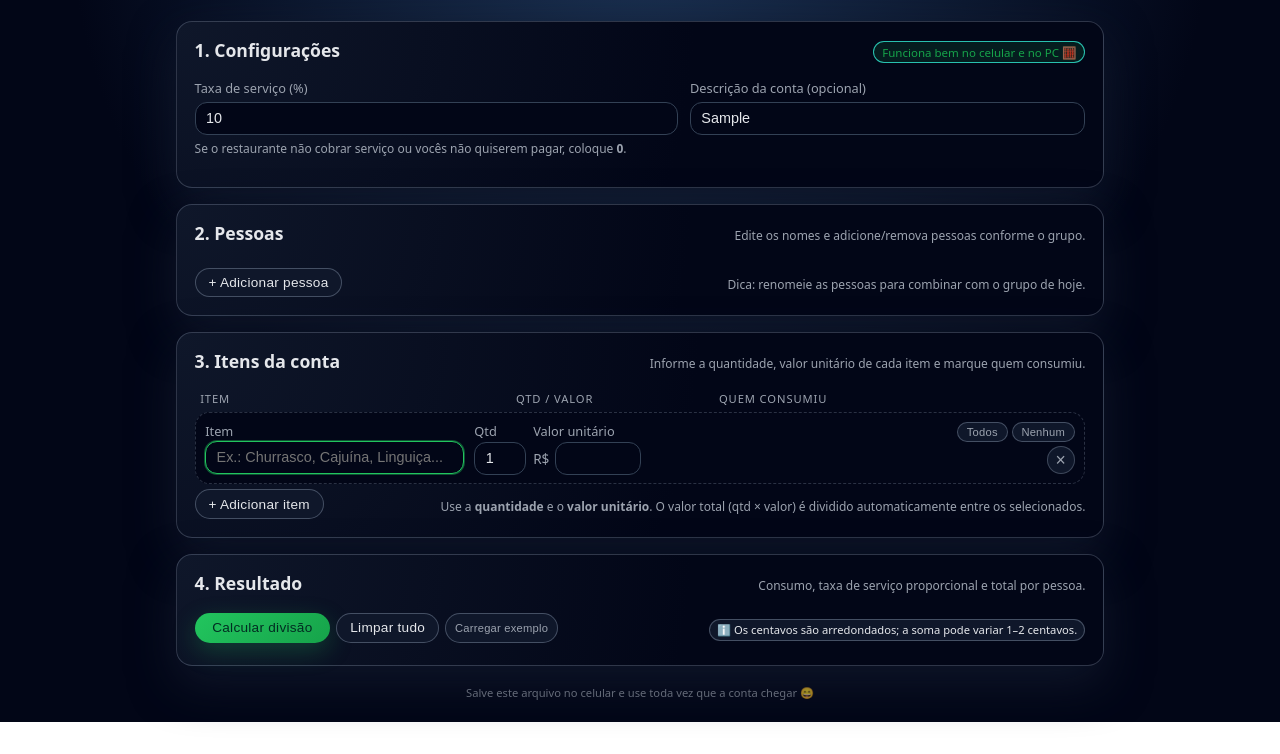
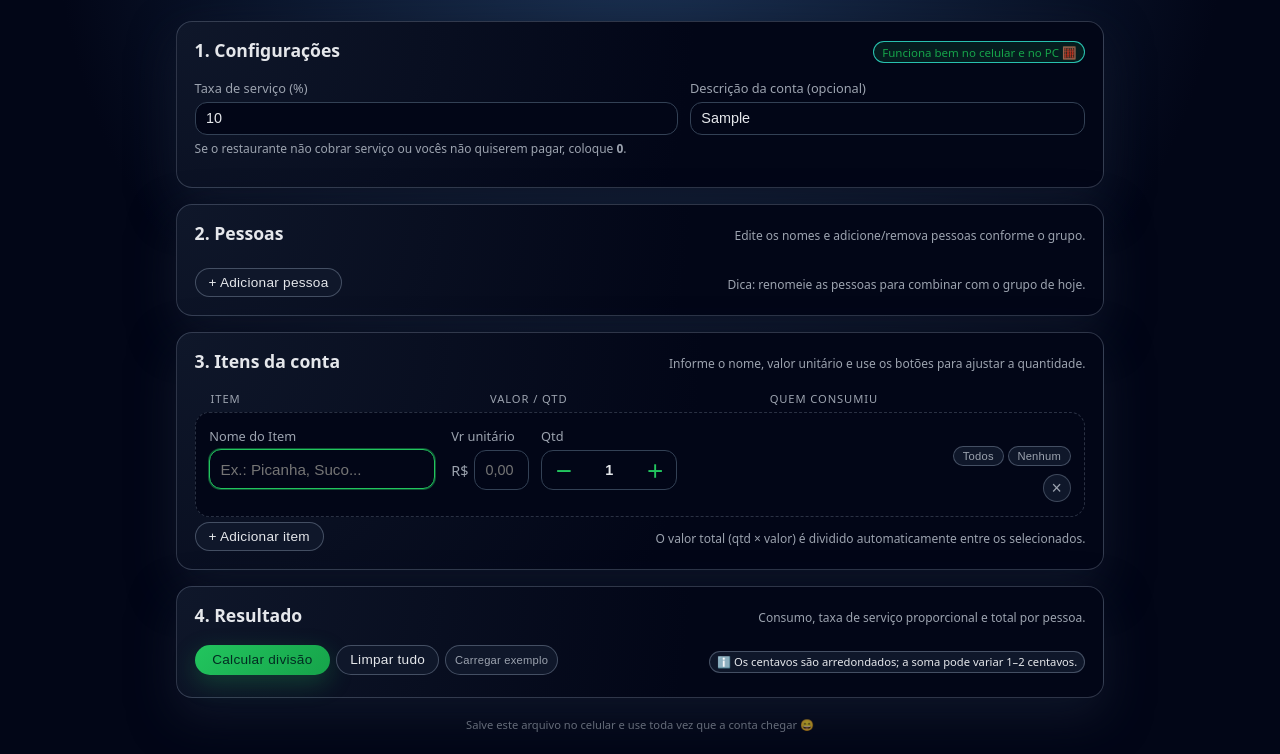
Before and after one commit to DanielFreitasDev/dividir_conta, a plain HTML site: page index.html in a window 1280 px wide. Both pictures are taken after typing "Sample" into the empty fields and a click on the button "+ Adicionar item". Shown: the part 96-850 px from the top of the page. Before the commit the page ends 818 px from the top, so only its background shows below. Drawn offline with Linux system fonts and the light colour scheme.

Commit message:
Ajustado caixa de valores

```diff
--- a/index.html
+++ b/index.html
@@ -5,13 +5,10 @@
     <title>Divisor de Conta de Restaurante</title>
     <meta name="viewport" content="width=device-width, initial-scale=1"/>
 
-    <!-- PWA: cor do tema -->
     <meta name="theme-color" content="#020617"/>
 
-    <!-- PWA: manifesto -->
     <link rel="manifest" href="manifest.webmanifest"/>
 
-    <!-- Ícone básico do site (ajuste o caminho se precisar) -->
     <link rel="icon" type="image/png" sizes="192x192" href="icons/icon-192.png"/>
 
     <style>
@@ -105,13 +102,6 @@
         .card h2 {
             margin: 0 0 0.7rem 0;
             font-size: 1.1rem;
-        }
-
-        .card .subtitle {
-            margin-top: -0.25rem;
-            margin-bottom: 0.75rem;
-            font-size: 0.8rem;
-            color: var(--muted);
         }
 
         label {
@@ -294,7 +284,7 @@
         }
 
         .items-header {
-            display: none;
+            display: none; /* Oculto no mobile */
             font-size: 0.7rem;
             text-transform: uppercase;
             letter-spacing: 0.08em;
@@ -306,74 +296,178 @@
             padding-inline: 0.15rem;
         }
 
+        /* --- ESTILOS DE ITEM ATUALIZADOS PARA MOBILE E STEPPER --- */
         .item-row {
-            display: grid;
-            grid-template-columns: minmax(0, 1.4fr) minmax(0, 0.9fr);
-            gap: 0.45rem 0.65rem;
-            padding: 0.55rem 0.6rem;
+            display: flex;
+            flex-direction: column; /* Mobile: Um abaixo do outro */
+            gap: 0.8rem;
+            padding: 0.85rem;
             border-radius: 0.9rem;
             border: 1px dashed rgba(148, 163, 184, 0.28);
             background: radial-gradient(circle at top left, var(--bg-softer) 0, var(--bg) 100%);
         }
 
+        .item-name {
+            width: 100%;
+        }
+
         .item-name input[type="text"] {
-            font-size: 0.9rem;
+            font-size: 0.95rem;
+            width: 100%;
         }
 
         .item-price {
             display: flex;
-            align-items: flex-end;
-            gap: 0.45rem;
+            flex-direction: column; /* Mobile: Valor em cima, Qtd embaixo */
+            gap: 0.8rem;
+            width: 100%;
         }
 
-        .item-price span {
-            font-size: 0.85rem;
+        /* Container do input de Valor */
+        .price-container {
+            width: 100%;
+        }
+
+        /* Container do controlador de quantidade */
+        .qty-container {
+            width: 100%;
+        }
+
+        /* --- CORREÇÃO DE ALTURA IGUAL --- */
+        /* Força a mesma altura para input de nome, input de preço e o stepper de quantidade */
+        .item-name-input,
+        .item-price-input,
+        .stepper {
+            height: 2.5rem; /* Altura unificada (aprox 40px) */
+        }
+
+        /* Estilo do controlador de quantidade (Stepper) */
+        .stepper {
+            display: flex;
+            align-items: center;
+            border: 1px solid var(--border-soft);
+            border-radius: var(--radius-input);
+            background-color: var(--bg-softer);
+            overflow: hidden;
+            width: 100%;
+            padding: 0; /* Remove padding interno para alinhar com inputs */
+        }
+
+        .stepper button {
+            background: none;
+            border: none;
+            color: var(--accent);
+            font-size: 1.1rem;
+            font-weight: bold;
+            padding: 0 0.8rem;
+            cursor: pointer;
+            transition: background 0.2s;
+            display: flex;
+            align-items: center;
+            justify-content: center;
+            height: 100%; /* Botão ocupa toda a altura do container */
+        }
+
+        .stepper button:hover {
+            background-color: rgba(34, 197, 94, 0.1);
+        }
+
+        .stepper button:active {
+            background-color: rgba(34, 197, 94, 0.2);
+        }
+
+        .stepper input {
+            flex: 1;
+            border: none;
+            background: transparent;
+            text-align: center;
+            padding: 0;
+            font-weight: 600;
+            width: 3rem;
+            -moz-appearance: textfield;
+            color: var(--text);
+            height: 100%; /* Input ocupa altura total */
+        }
+
+        .stepper input:focus {
+            box-shadow: none;
+            transform: none;
+        }
+
+        /* Ajustes para alinhar Labels */
+        .item-price label, .item-name label {
+            display: block;
+            margin-bottom: 0.35rem;
+            font-size: 0.8rem;
             color: var(--muted);
         }
 
         .item-participants {
-            grid-column: 1 / -1;
             display: flex;
             flex-wrap: wrap;
-            gap: 0.2rem;
+            gap: 0.35rem;
+            margin-top: 0.2rem;
         }
 
         .item-actions {
             display: flex;
             align-items: center;
-            justify-content: flex-end;
-            gap: 0.25rem;
-            grid-column: 1 / -1;
+            justify-content: space-between; /* No mobile, espalha os botões */
+            gap: 0.5rem;
+            width: 100%;
+            margin-top: 0.5rem;
+            padding-top: 0.5rem;
+            border-top: 1px dashed rgba(148, 163, 184, 0.15);
         }
 
+        /* --- MEDIA QUERIES (PC / Tablet) --- */
         @media (min-width: 768px) {
             .items-header {
                 display: grid;
-                grid-template-columns: minmax(0, 1.4fr) minmax(0, 0.9fr) minmax(
-                        0,
-                        1.6fr
-                ) auto;
-                padding-inline: 0.2rem;
+                grid-template-columns: 1.3fr 1.3fr 1.4fr auto;
+                padding-inline: 0.85rem;
+                gap: 1rem;
             }
 
             .item-row {
-                grid-template-columns: minmax(0, 1.4fr) minmax(0, 0.9fr) minmax(
-                        0,
-                        1.6fr
-                ) auto;
-                align-items: center;
+                display: grid;
+                grid-template-columns: 1.3fr 1.3fr 1.4fr auto;
+                align-items: start;
+                gap: 1rem;
+            }
+
+            .item-price {
+                flex-direction: row; /* PC: Lado a lado */
+                gap: 0.75rem;
+            }
+
+            .price-container {
+                flex: 1.2;
+            }
+
+            .qty-container {
+                flex: 0.8;
+            }
+
+            .stepper {
+                width: auto;
             }
 
             .item-participants {
-                grid-column: auto;
+                margin-top: 1.6rem;
             }
 
             .item-actions {
-                grid-column: auto;
                 flex-direction: column;
                 align-items: flex-end;
+                justify-content: center;
+                border-top: none;
+                margin-top: 1.2rem;
+                padding-top: 0;
             }
         }
+
+        /* --- FIM BLOCO ATUALIZADO --- */
 
         .chip {
             display: inline-flex;
@@ -618,12 +712,12 @@
     <section class="card">
         <div class="section-header">
             <h2>3. Itens da conta</h2>
-            <small>Informe a quantidade, valor unitário de cada item e marque quem consumiu.</small>
+            <small>Informe o nome, valor unitário e use os botões para ajustar a quantidade.</small>
         </div>
 
         <div class="items-header">
             <span>Item</span>
-            <span>Qtd / Valor</span>
+            <span>Valor / Qtd</span>
             <span>Quem consumiu</span>
             <span></span>
         </div>
@@ -635,7 +729,7 @@
                 + Adicionar item
             </button>
             <span class="hint">
-          Use a <strong>quantidade</strong> e o <strong>valor unitário</strong>. O valor total (qtd × valor) é dividido automaticamente entre os selecionados.
+          O valor total (qtd × valor) é dividido automaticamente entre os selecionados.
         </span>
         </div>
     </section>
@@ -820,43 +914,52 @@
 
                 row.innerHTML = `
             <div class="item-name">
-              <label style="margin-bottom:0.15rem;">Item</label>
+              <label style="margin-bottom:0.35rem;">Nome do Item</label>
               <input
                 type="text"
                 class="item-name-input"
-                placeholder="Ex.: Churrasco, Cajuína, Linguiça..."
+                placeholder="Ex.: Picanha, Suco..."
                 value="${escapeHtml(item.name || "")}"
               />
             </div>
+
             <div class="item-price">
-              <div style="width:80px;">
-                <label style="margin-bottom:0.15rem;">Qtd</label>
-                <input
-                  type="number"
-                  class="item-qty-input"
-                  min="1"
-                  step="1"
-                  inputmode="numeric"
-                  value="${qtyValue}"
-                />
-              </div>
-              <div style="width:100%;">
-                <label style="margin-bottom:0.15rem;">Valor unitário</label>
+              <div class="price-container">
+                <label>Vr unitário</label>
                 <div style="display:flex;align-items:center;gap:.35rem;">
-                  <span>R$</span>
+                  <span style="color:var(--muted); font-size:0.9rem;">R$</span>
                   <input
                     type="number"
                     class="item-price-input"
                     min="0"
                     step="0.01"
                     inputmode="decimal"
+                    placeholder="0,00"
                     value="${priceValue !== "" ? priceValue : ""}"
                   />
                 </div>
               </div>
+
+              <div class="qty-container">
+                <label>Qtd</label>
+                <div class="stepper">
+                    <button type="button" class="btn-decrease" title="Diminuir">－</button>
+                    <input
+                        type="number"
+                        class="item-qty-input"
+                        min="1"
+                        step="1"
+                        readonly
+                        value="${qtyValue}"
+                    />
+                    <button type="button" class="btn-increase" title="Aumentar">＋</button>
+                </div>
+              </div>
             </div>
+
             <div class="item-participants">
-            </div>
+              </div>
+
             <div class="item-actions">
               <div style="display:flex;gap:0.25rem;">
                 <button type="button" class="mini-btn select-all">Todos</button>
@@ -871,29 +974,43 @@
                 const nameInput = row.querySelector(".item-name-input");
                 const priceInput = row.querySelector(".item-price-input");
                 const qtyInput = row.querySelector(".item-qty-input");
+                const btnDecrease = row.querySelector(".btn-decrease");
+                const btnIncrease = row.querySelector(".btn-increase");
                 const participantsContainer = row.querySelector(".item-participants");
                 const selectAllBtn = row.querySelector(".select-all");
                 const clearAllBtn = row.querySelector(".clear-all");
                 const removeItemBtn = row.querySelector(".remove-item");
 
+                // Nome
                 nameInput.addEventListener("input", (e) => {
                     item.name = e.target.value;
                 });
 
+                // Preço
                 priceInput.addEventListener("input", (e) => {
                     const raw = String(e.target.value || "").replace(",", ".");
                     const v = parseFloat(raw);
                     item.price = isNaN(v) ? 0 : v;
                 });
 
-                qtyInput.addEventListener("input", (e) => {
-                    const raw = String(e.target.value || "").replace(",", ".");
-                    let q = parseInt(raw, 10);
-                    if (!isFinite(q) || q < 1) q = 1;
-                    item.quantity = q;
-                    qtyInput.value = q;
+                // Lógica de Quantidade (Botões)
+                const updateQuantity = (newQty) => {
+                    if (newQty < 1) newQty = 1;
+                    item.quantity = newQty;
+                    qtyInput.value = newQty;
+                };
+
+                btnDecrease.addEventListener("click", () => {
+                    let current = parseInt(qtyInput.value, 10) || 1;
+                    updateQuantity(current - 1);
                 });
 
+                btnIncrease.addEventListener("click", () => {
+                    let current = parseInt(qtyInput.value, 10) || 1;
+                    updateQuantity(current + 1);
+                });
+
+                // Participantes
                 participantsContainer.innerHTML = "";
                 state.people.forEach((person) => {
                     const label = document.createElement("label");
@@ -926,6 +1043,7 @@
                     participantsContainer.appendChild(label);
                 });
 
+                // Ações
                 selectAllBtn.addEventListener("click", () => {
                     item.participants = state.people.map((p) => p.id);
                     renderItems();
@@ -1125,7 +1243,7 @@
             addItem({
                 name: "Linguiça Cuiabana Suína",
                 price: 13.0,
-                quantity: 1,
+                quantity: 2,
                 participants: [lucas],
             });
 
@@ -1205,7 +1323,6 @@
     })();
 </script>
 
-<!-- PWA: registro do service worker -->
 <script>
     if ('serviceWorker' in navigator) {
         window.addEventListener('load', () => {
```
